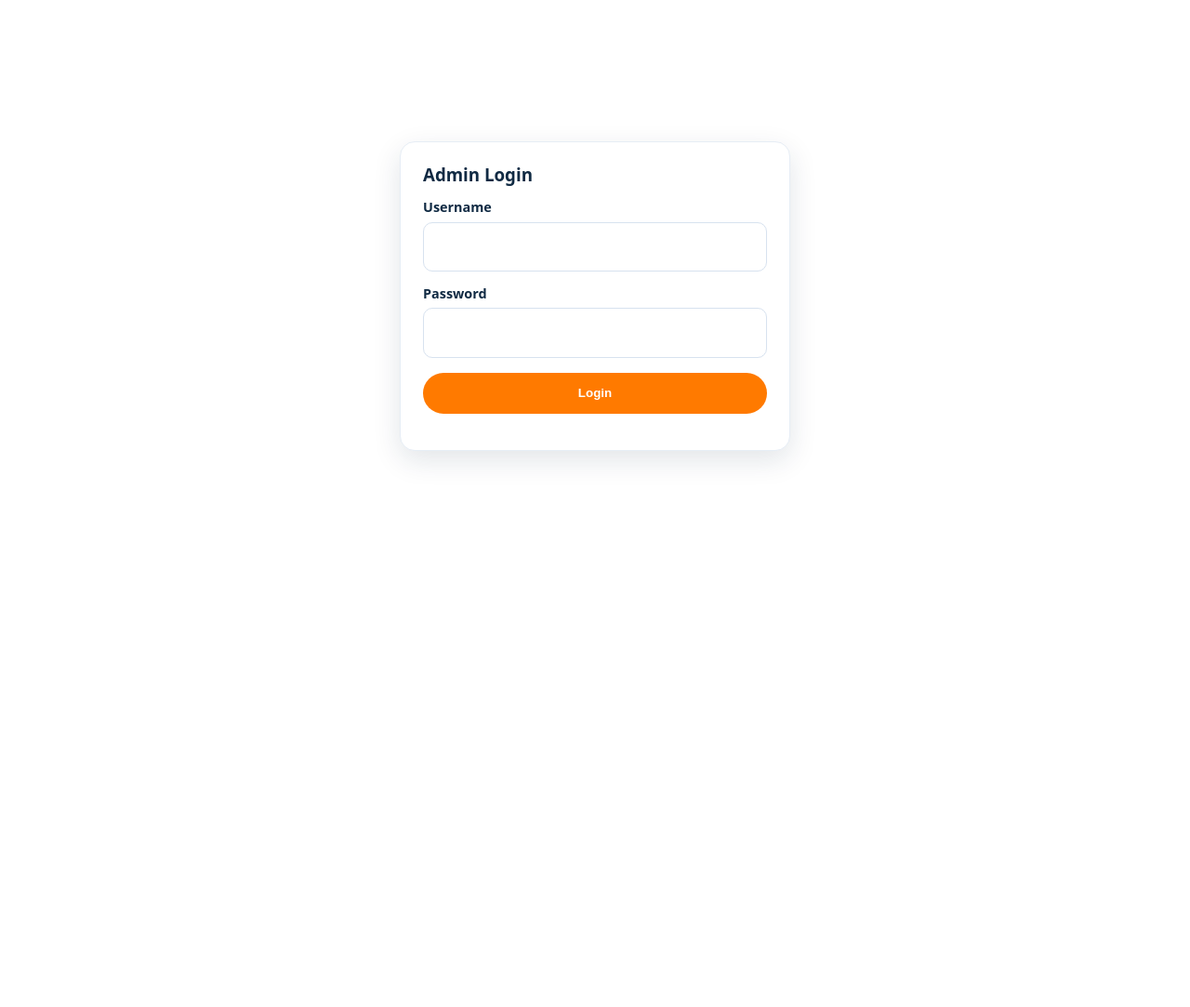
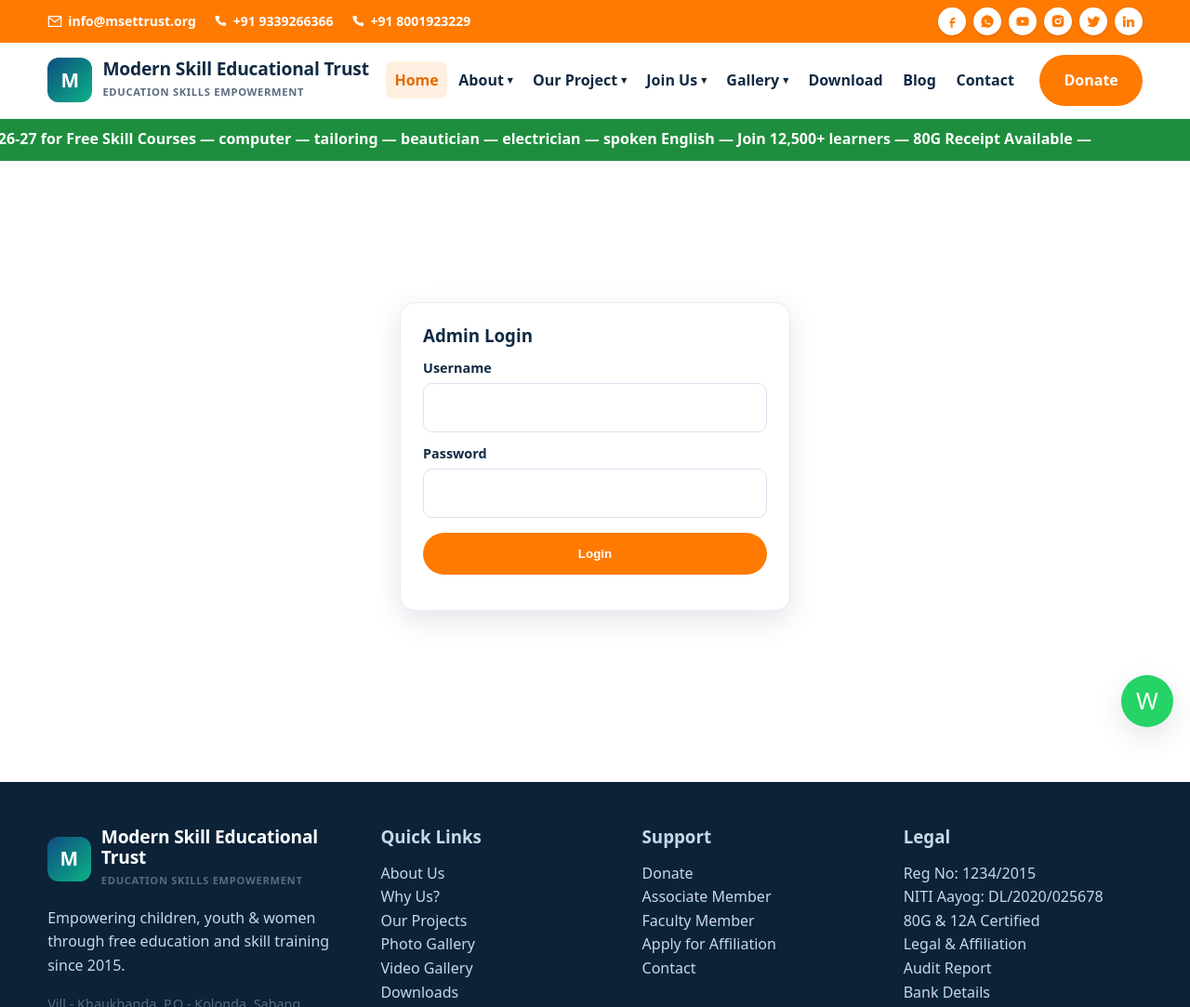
Before and after one commit to iamranjan-developer/msettrust, a website: page frontend/admin/index.html in a window 1280 px wide. Shown: the top 1083 px of the page at 93% size. Before the commit the page ends 800 px from the top, so only its background shows below. Drawn offline with Linux system fonts and the light colour scheme.

Commit message:
admin page update

```diff
--- a/frontend/admin/index.html
+++ b/frontend/admin/index.html
@@ -10,6 +10,7 @@
 <link rel="stylesheet" href="admin.css" />
 </head>
 <body data-admin="login">
+<div id="site-header"></div>
 <main id="main">
 <section class="section"><div class="admin-wrap">
 <div id="login-panel" class="login-box">
@@ -38,6 +39,8 @@
 </div>
 </div></section>
 </main>
+<div id="site-footer"></div>
+<script src="../js/layout.js" defer></script>
 <script src="panels.js" defer></script>
 <script src="admin.js" defer></script>
 </body>
--- a/frontend/js/layout.js
+++ b/frontend/js/layout.js
@@ -12,8 +12,10 @@
 (function () {
   'use strict';
 
-  var PARTIAL_HEADER = 'partials/header.html';
-  var PARTIAL_FOOTER = 'partials/footer.html';
+  var IN_ADMIN = window.location.pathname.indexOf('/admin') !== -1;
+  var PARTIAL_HEADER = IN_ADMIN ? '../partials/header.html' : 'partials/header.html';
+  var PARTIAL_FOOTER = IN_ADMIN ? '../partials/footer.html' : 'partials/footer.html';
+  var LINK_PREFIX = IN_ADMIN ? '../' : '';
 
   /* ---------- inline fallback (only when fetch fails: file:// or missing partial) ---------- */
   function fallbackHeader() {
@@ -137,13 +139,25 @@
   }
 
   /* ---------- mount ---------- */
+  function adminFixLinks(root) {
+    if (!IN_ADMIN || !root || !root.querySelectorAll) return;
+    var els = root.querySelectorAll('a[href]');
+    for (var i = 0; i < els.length; i++) {
+      var href = els[i].getAttribute('href');
+      if (!href || href.charAt(0) === '#' || href.indexOf(':') !== -1 ||
+          href.charAt(0) === '/' || href.indexOf('../') === 0) continue;
+      if (href === 'admin/' || href === 'admin') { els[i].setAttribute('href', './'); continue; }
+      els[i].setAttribute('href', LINK_PREFIX + href);
+    }
+  }
+
   function mount() {
     var cur = currentFile();
     var h = document.getElementById('site-header');
     var f = document.getElementById('site-footer');
     var jobs = [];
-    if (h) jobs.push(loadPartial(PARTIAL_HEADER, fallbackHeader).then(function (html) { h.innerHTML = html; }));
-    if (f) jobs.push(loadPartial(PARTIAL_FOOTER, fallbackFooter).then(function (html) { f.innerHTML = html; }));
+    if (h) jobs.push(loadPartial(PARTIAL_HEADER, fallbackHeader).then(function (html) { h.innerHTML = html; adminFixLinks(h); }));
+    if (f) jobs.push(loadPartial(PARTIAL_FOOTER, fallbackFooter).then(function (html) { f.innerHTML = html; adminFixLinks(f); }));
     Promise.all(jobs).then(function () {
       markActive(cur);
       wireInteractions();
```
